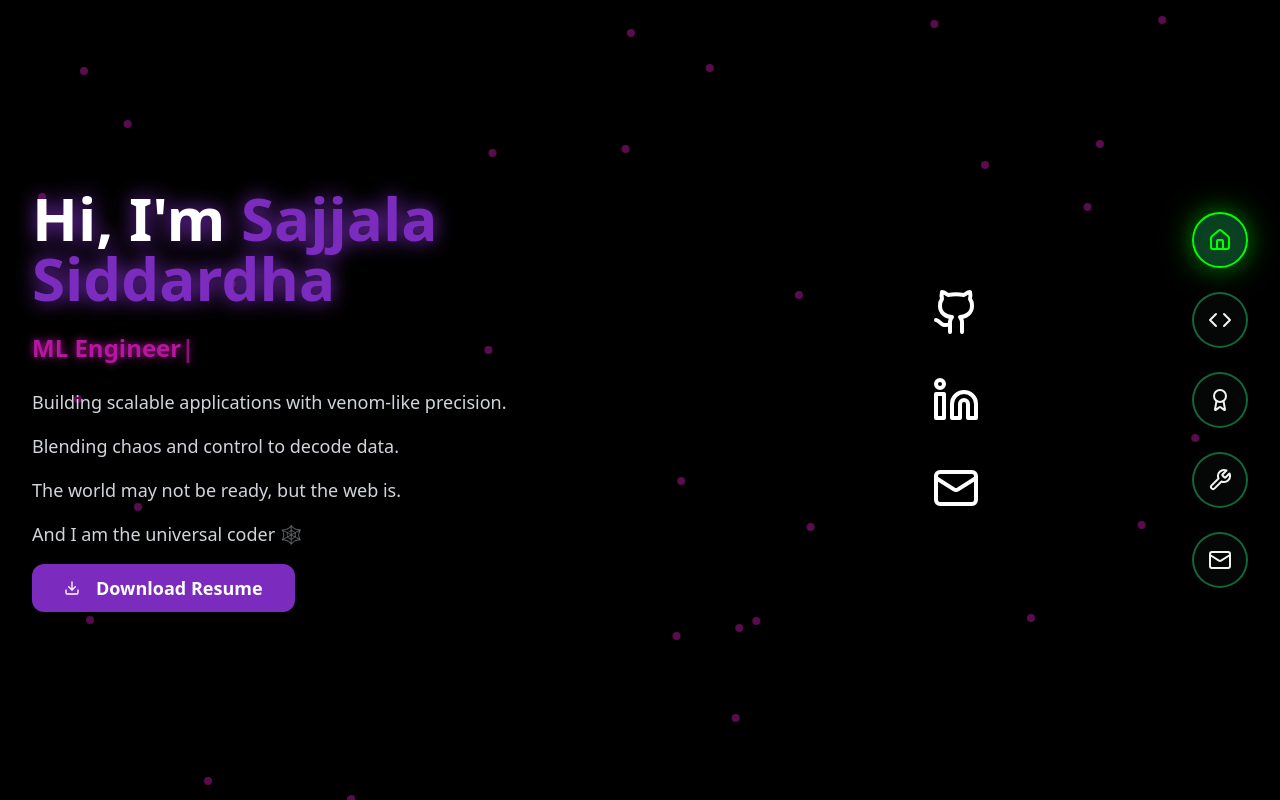
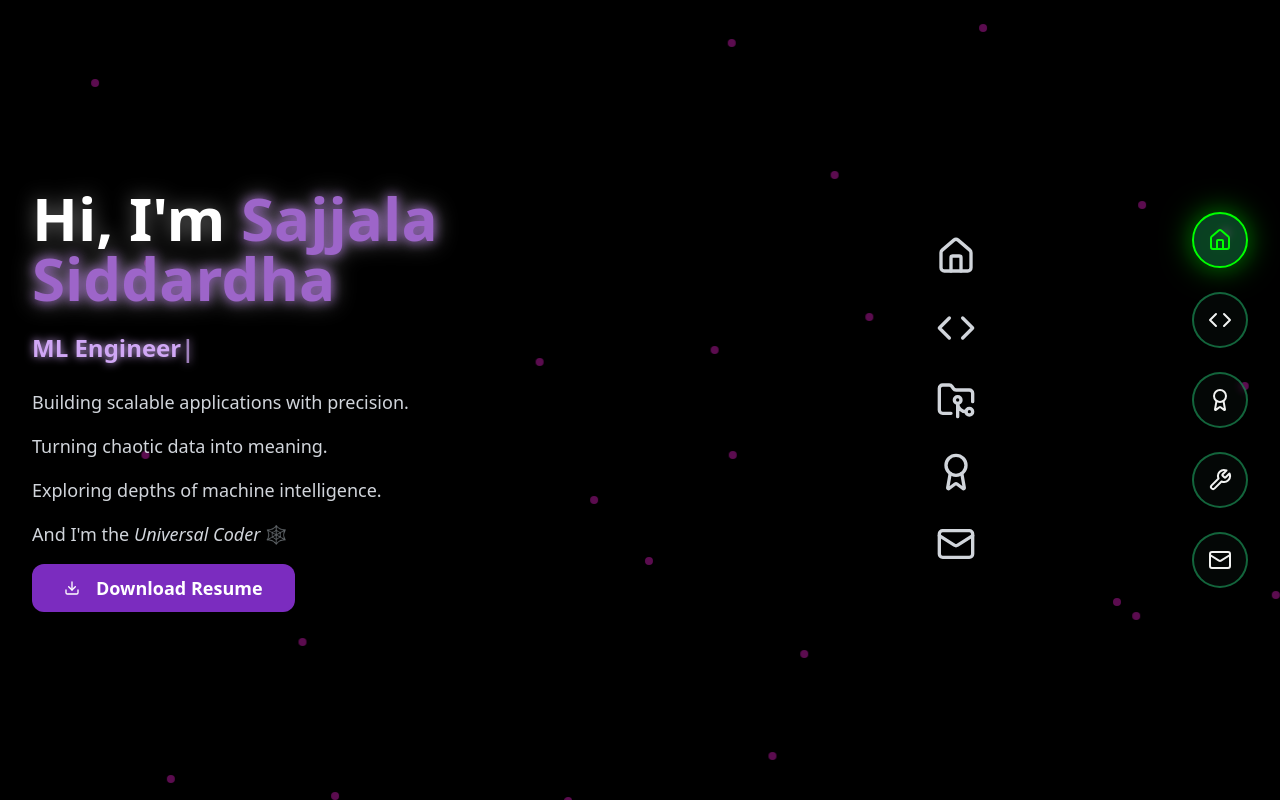
Before and after one commit to siddardha146/Myportfolio, a React (Vite) app: page / in a window 1280 px wide. Built offline with nearby package versions, Linux system fonts and the light colour scheme; the HTML template or start-up script is replaced by a standard one.

Commit message:
Update Home.tsx

```diff
--- a/src/pages/Home.tsx
+++ b/src/pages/Home.tsx
@@ -1,4 +1,4 @@
-import { Download, Github, Linkedin, Mail } from "lucide-react";
+import { Download, Home, Code, FolderGit2, Award, Mail } from "lucide-react";
 import { Button } from "@/components/ui/button";
 import { PageTransition } from "@/components/PageTransition";
 import { useTypingEffect } from "@/hooks/useTypingEffect";
@@ -11,10 +11,9 @@ const roles = [
   "Web Developer",
   "Data Scientist",
   "Data Analyst",
-  "DL Engineer",
 ];
 
-const Home = () => {
+const HomePage = () => {
   const typingText = useTypingEffect(roles);
   const [videoLoaded, setVideoLoaded] = useState(false);
 
@@ -46,20 +45,25 @@ const Home = () => {
               <div className="space-y-10 animate-fade-in">
                 {/* Intro Text */}
                 <div className="space-y-6">
-                  <h1 className="text-6xl font-extrabold text-white drop-shadow-[0_0_10px_#7b2cbf]">
-                    Hi, I'm <span className="text-[#7b2cbf]">Sajjala Siddardha</span>
+                  <h1 className="text-6xl font-extrabold text-white drop-shadow-[0_0_10px_rgba(255,255,255,0.4)]">
+                    Hi, I'm{" "}
+                    <span className="text-[#9d65c9] drop-shadow-[0_0_6px_#9d65c9]">
+                      Sajjala Siddardha
+                    </span>
                   </h1>
 
-                  <div className="text-2xl font-semibold text-[#b5179e] h-8 drop-shadow-[0_0_4px_#b5179e]">
+                  <div className="text-2xl font-semibold text-[#d0a7f5] h-8 drop-shadow-[0_0_4px_#d0a7f5]">
                     {typingText}
                     <span className="animate-pulse">|</span>
                   </div>
 
                   <div className="space-y-4 text-lg text-gray-300">
-                    <p>Building scalable applications with venom-like precision.</p>
-                    <p>Blending chaos and control to decode data.</p>
-                    <p>The world may not be ready, but the web is.</p>
-                    <p>And I am the universal coder 🕸️</p>
+                    <p>Building scalable applications with precision.</p>
+                    <p>Turning chaotic data into meaning.</p>
+                    <p>Exploring depths of machine intelligence.</p>
+                    <p>
+                      And I'm the <span className="italic">Universal Coder</span> 🕸️
+                    </p>
                   </div>
                 </div>
 
@@ -75,29 +79,37 @@ const Home = () => {
                 </a>
               </div>
 
-              {/* Right Side - Social Icons */}
-              <div className="hidden lg:flex flex-col items-center justify-center space-y-10">
+              {/* Right Side Navigation Icons */}
+              <div className="hidden lg:flex flex-col items-center justify-center space-y-8">
                 <a
-                  href="https://github.com/siddardha146"
-                  target="_blank"
-                  rel="noopener noreferrer"
-                  className="text-white hover:text-[#b5179e] transition-colors duration-300"
+                  href="/"
+                  className="text-gray-300 hover:text-[#b5179e] transition-colors duration-300"
                 >
-                  <Github className="w-12 h-12 hover:drop-shadow-[0_0_10px_#b5179e]" />
+                  <Home className="w-10 h-10 hover:drop-shadow-[0_0_10px_#b5179e]" />
                 </a>
                 <a
-                  href="https://www.linkedin.com/in/sajjala-siddardha-84685928b/"
-                  target="_blank"
-                  rel="noopener noreferrer"
-                  className="text-white hover:text-[#7b2cbf] transition-colors duration-300"
+                  href="/skills"
+                  className="text-gray-300 hover:text-[#7b2cbf] transition-colors duration-300"
                 >
-                  <Linkedin className="w-12 h-12 hover:drop-shadow-[0_0_10px_#7b2cbf]" />
+                  <Code className="w-10 h-10 hover:drop-shadow-[0_0_10px_#7b2cbf]" />
                 </a>
                 <a
-                  href="mailto:siddardhagaming@gmail.com"
-                  className="text-white hover:text-[#b5179e] transition-colors duration-300"
+                  href="/projects"
+                  className="text-gray-300 hover:text-[#b5179e] transition-colors duration-300"
                 >
-                  <Mail className="w-12 h-12 hover:drop-shadow-[0_0_10px_#b5179e]" />
+                  <FolderGit2 className="w-10 h-10 hover:drop-shadow-[0_0_10px_#b5179e]" />
+                </a>
+                <a
+                  href="/certificates"
+                  className="text-gray-300 hover:text-[#7b2cbf] transition-colors duration-300"
+                >
+                  <Award className="w-10 h-10 hover:drop-shadow-[0_0_10px_#7b2cbf]" />
+                </a>
+                <a
+                  href="/contact"
+                  className="text-gray-300 hover:text-[#b5179e] transition-colors duration-300"
+                >
+                  <Mail className="w-10 h-10 hover:drop-shadow-[0_0_10px_#b5179e]" />
                 </a>
               </div>
             </div>
@@ -106,7 +118,7 @@ const Home = () => {
 
         {/* Floating Venom Particles */}
         <div className="absolute inset-0 pointer-events-none overflow-hidden">
-          {[...Array(30)].map((_, i) => (
+          {[...Array(25)].map((_, i) => (
             <div
               key={i}
               className="absolute w-2 h-2 bg-[#b5179e] rounded-full animate-float opacity-50"
@@ -124,4 +136,4 @@ const Home = () => {
   );
 };
 
-export default Home;
+export default HomePage;
```
